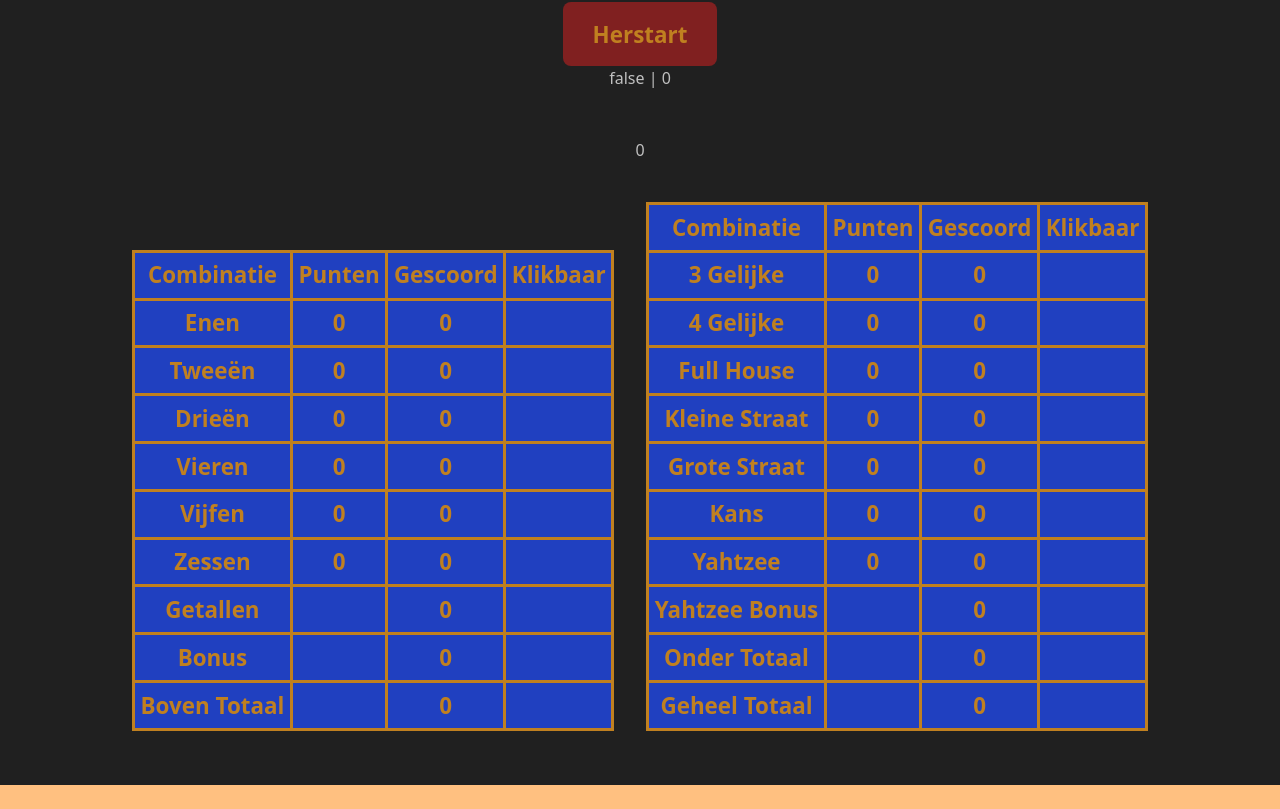
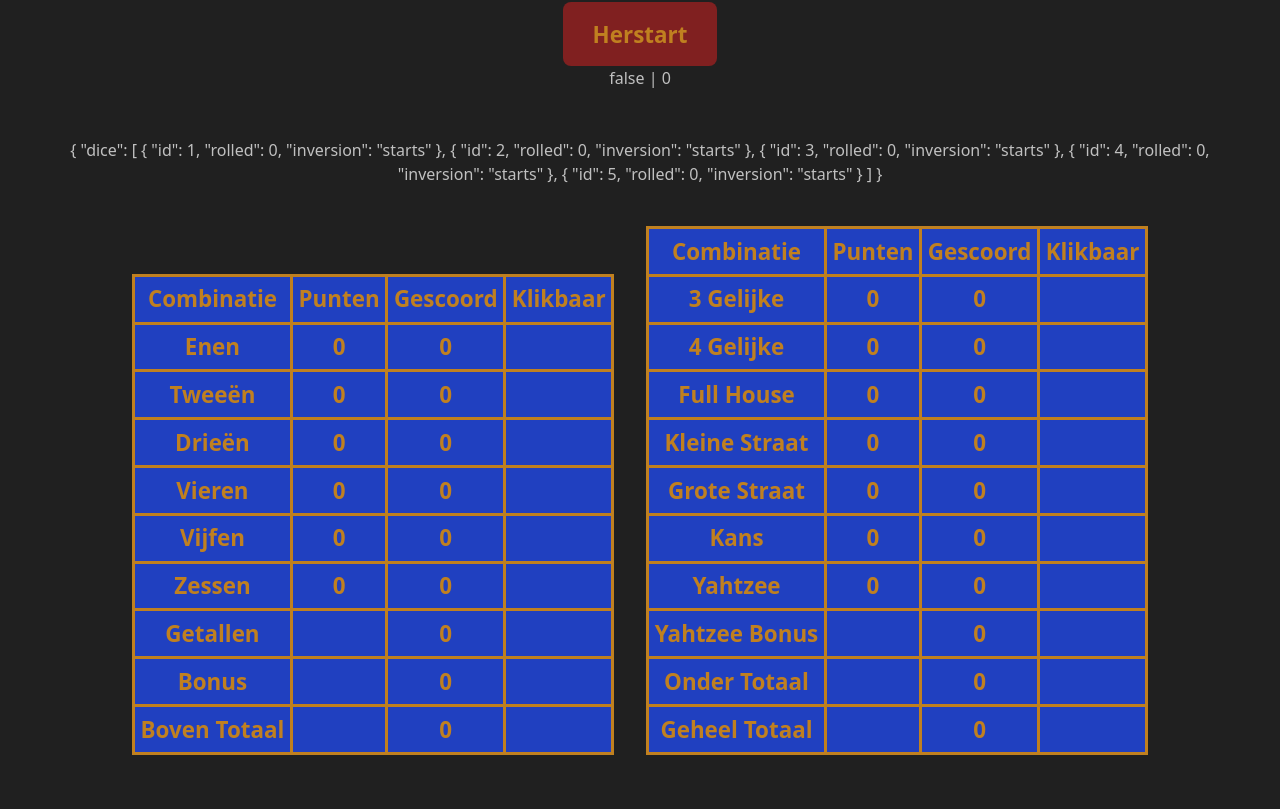
Before and after one commit to janderkkotlarski/vue_yahtzee, a Vue app: page / in a window 1280 px wide. Shown: the part 316-1125 px from the top of the page. Before the commit the page ends 1101 px from the top, so only its background shows below. Built offline with nearby package versions, Linux system fonts and the light colour scheme.

Commit message:
moreYahtzee does not transfer over to moarYahtzee while changing the former in a function of the parent

```diff
--- a/src/components/RollingDice.vue
+++ b/src/components/RollingDice.vue
@@ -7,7 +7,7 @@
 const diceAmount = 5;
 // Had numberLine as an imported value, worked wonky at times
 // Simplify where possible
-const numberLine = 2;
+const numberLine = 4;
 const maxThrows = 25;
 const millis = 25;
 const maxClicks = 3;
--- a/src/components/ScoringSheets.vue
+++ b/src/components/ScoringSheets.vue
@@ -27,6 +27,8 @@
 
 const resetRollingArray = () => {
     rollingRef.value.diceArrayReset();
+
+    moreYahtzee.value = false;
 };
 
 const diceAmount = 5;
@@ -274,17 +276,18 @@
 
         if (fullyLocking(scoresU)) {
             lockList(scoresL);
+
+            if (fullyLocking(scoresL)) {
+                sumLower();
+                rollVisible.value = false;
+            }
         }
 
-        recount();
-
-        if (fullyLocking(scoresU) && fullyLocking(scoresL)) {
-            // ++extraYahtzee.value;
-
-            rollVisible.value = false;
-        }
+        moreYahtzee.value = false;
 
         resetRollingArray();
+
+        recount();
     }
 };
 
@@ -337,7 +340,7 @@
     <br />
 
     <br />
-    <div>{{ sameMax }}</div>
+    <div>{{ diceArray }}</div>
     <br />
 
     <ScoreList @locker="lockEntry" :scoreListing="scoreUpper" :yahtzeeVars="{moreYahtzee, extraYahtzee}" />
```
